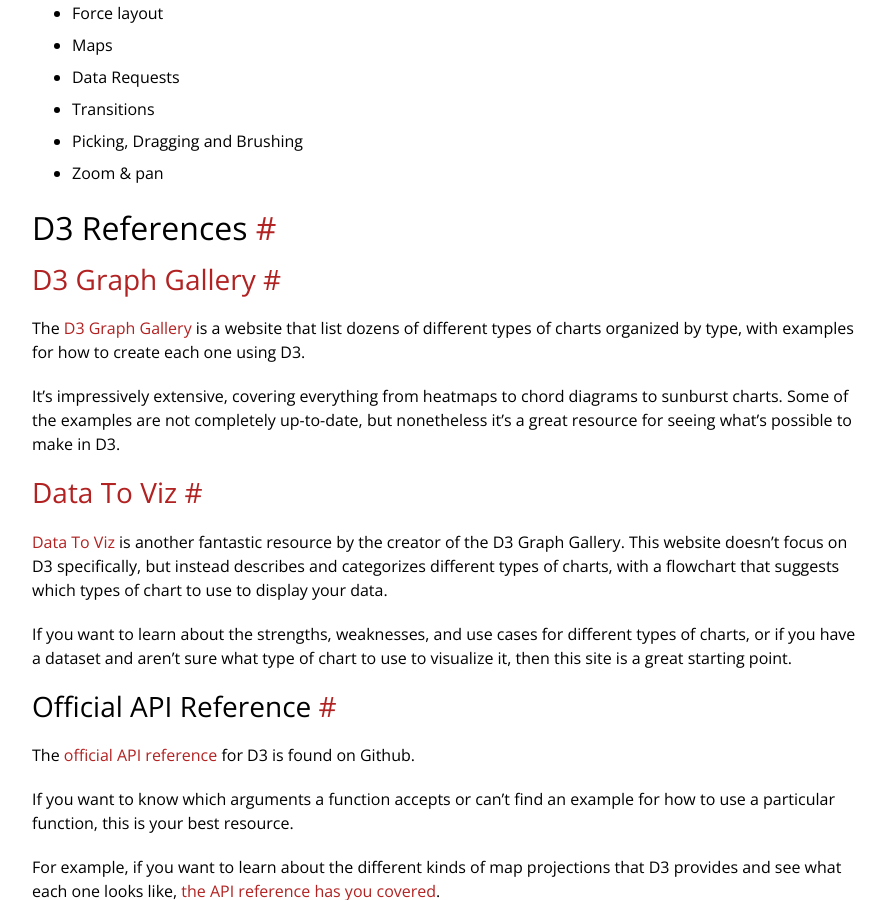
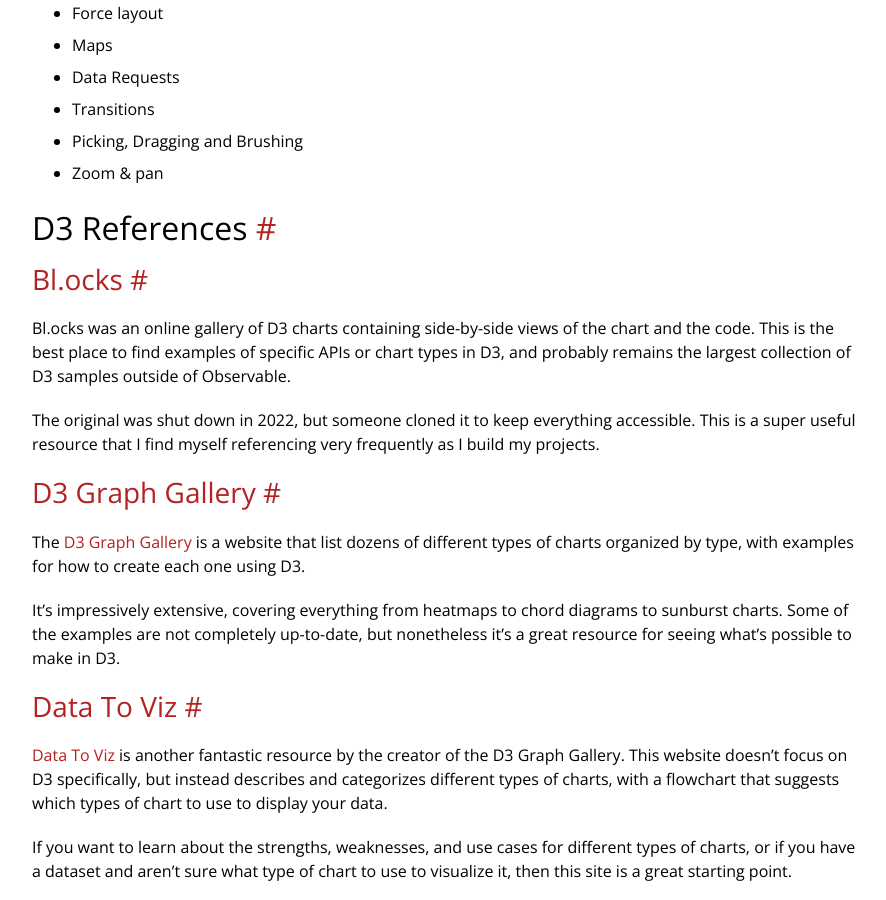
Before and after one commit to yangdanny97/yangdanny97.github.io, a Jekyll site: the page built from _posts/2022-08-07-d3-resources.md, in a window 1280 px wide and 900 px high, scrolled down 1293 px. Shown: the whole window, without its empty margins (193-1079 px from the left). Built offline with Jekyll 4.4.1, drawn with Linux system fonts in a browser that asks for light colours; comment, search, counter and statistics services are not loaded; some of the changed text lies outside the part shown.

Commit message:
add bl.ocks

```diff
--- a/_posts/2022-08-07-d3-resources.md
+++ b/_posts/2022-08-07-d3-resources.md
@@ -45,6 +45,12 @@
 - Zoom & pan
 
 # D3 References
+
+## [Bl.ocks](https://blocks.roadtolarissa.com/mbostock)
+
+Bl.ocks was an online gallery of D3 charts containing side-by-side views of the chart and the code. This is the best place to find examples of specific APIs or chart types in D3, and probably remains the largest collection of D3 samples outside of Observable.
+
+The original was shut down in 2022, but someone cloned it to keep everything accessible. This is a super useful resource that I find myself referencing very frequently as I build my projects.
 
 ## [D3 Graph Gallery](https://www.d3-graph-gallery.com/)
 
```
